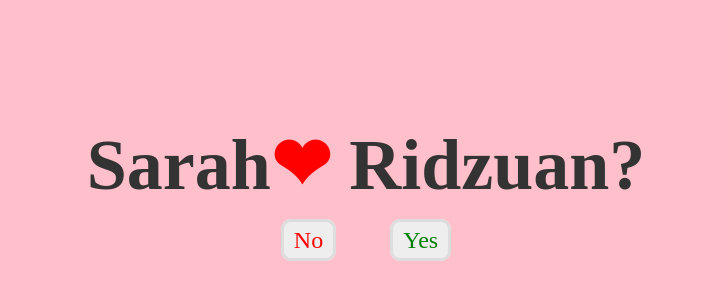
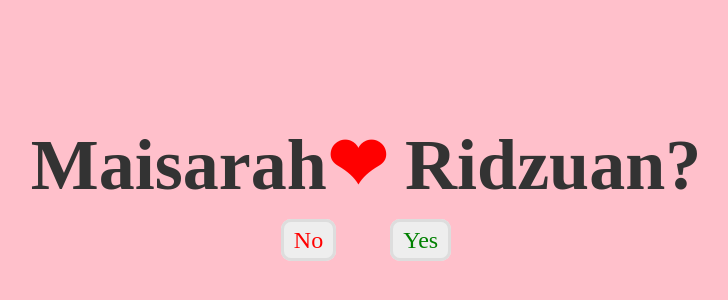
Before and after one commit to ameeridz/Juanxsarah, a plain HTML site: page index.html in a window 1280 px wide. Shown: the part 70-370 px from the top of the page, without its empty margins (274-1002 px from the left). Drawn offline with Linux system fonts and the light colour scheme.

Commit message:
Update index.html

```diff
--- a/index.html
+++ b/index.html
@@ -9,7 +9,7 @@
 <body>
 	<div class="container">
 		<div class="love">
-			<h2>Sarah<span>❤︎</span> Ridzuan?</h2>
+			<h2>Maisarah<span>❤︎</span> Ridzuan?</h2>
 			<a id="no" href="no.html">No</a>
 			<a id="yes" href="yes.html">Yes</a>
 		</div>
```
